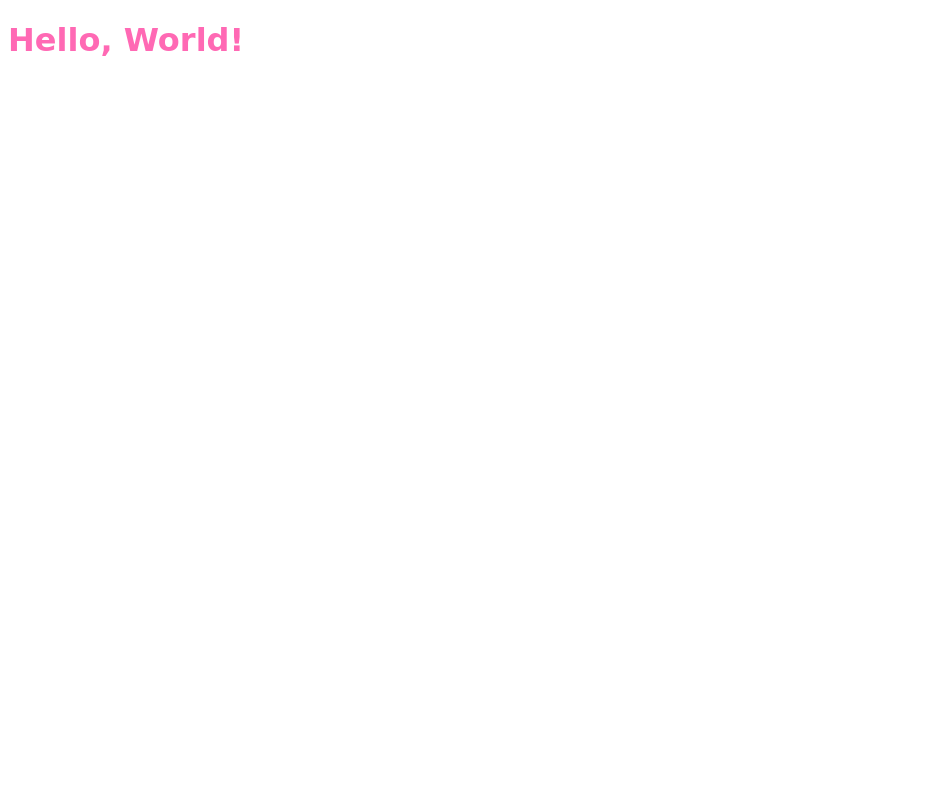
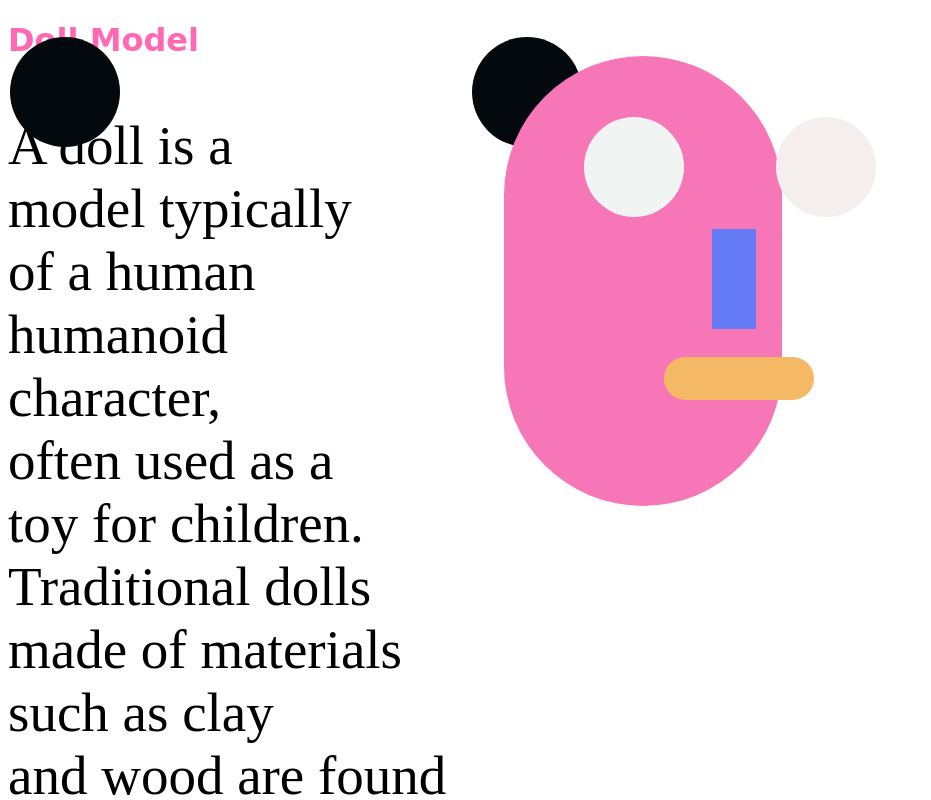
Before and after one commit to AshrafSharf/training-exercises-2023, a website built with Parcel: page day1-ex-positioning/index.html in a window 1280 px wide. Shown: the top 800 px of the page, without its empty margins (0-931 px from the left). Built offline with nearby package versions, Linux system fonts and the light colour scheme.

Commit message:
Position sticky task and relative task completed

```diff
--- a/day1-ex-positioning/index.html
+++ b/day1-ex-positioning/index.html
@@ -7,6 +7,36 @@
     <script type="module" src="./app.js"></script>
 </head>
 <body>
-    <h1>Hello, World!</h1>
+    <div class="doll">
+        <div class="round1"></div>
+        <div class="round2"></div>
+        <div class="round3"></div>
+        <div class="round4"></div>
+        <div class="round5"></div>
+        <div class="nose-block"></div>
+        <div class="mouth-block"></div>
+    </div>
+
+
+    <div class="doll-text-box">
+        <h1>Doll Model</h1>
+        <p class="doll-content">
+            A doll is a <br> model typically <br>of a human <br>
+             humanoid character,<br> often used as a <br>toy for children. <br>
+            Traditional dolls<br> made of materials <br>such as clay <br>and wood are found in the Americas, Asia, Africa and Europe. <br>
+            The earliest documented dolls go back to the
+            ancient civilizations of Egypt, Greece, and Rome.<br>
+             They have been made as crude, rudimentary playthings as well as elaborate art. <br>
+             Modern doll manufacturing has its
+             roots in Germany, from the 15th century.<br>
+              With industrialization and new
+              materials such as porcelain and plastic, <br>
+              dolls were increasingly mass-produced.
+               During the 20th century, dolls became increasingly popular as collectibles.
+        </p>
+    </div>
+
+
+
 </body>
 </html>
--- a/day1-ex-positioning/styles.css
+++ b/day1-ex-positioning/styles.css
@@ -2,3 +2,83 @@ h1 {
     color: hotpink;
     font-family: cursive;
 }
+
+.doll {
+    position: sticky;
+    top: 0;
+}
+
+.round1 {
+    background-color: rgb(4, 9, 13);
+    width: 110px;
+    height: 110px;
+    border-radius: 4rem;
+    position: absolute;
+    left: 29rem;
+    top: 1rem;
+}
+.round2 {
+    background-color: rgb(4, 9, 13);
+    width: 110px;
+    height: 110px;
+    border-radius: 4rem;
+    position: absolute;
+    right: 72rem;
+    top: 1rem;
+}
+.round3 {
+    background-color: rgb(247, 118, 183);
+    width: 22%;
+    height: 450px;
+    border-radius: 14rem;
+    position: absolute;
+    left: 31rem;
+    top: 35px;
+}
+
+.round4 {
+    background-color: rgb(240, 244, 243);
+    width: 100px;
+    height: 100px;
+    border-radius: 4rem;
+    position: absolute;
+    left: 36rem;
+    top: 6rem;
+}
+.round5 {
+    background-color: rgb(244, 239, 238);
+    width: 100px;
+    height: 100px;
+    border-radius: 4rem;
+    position: absolute;
+    left: 48rem;
+    top: 6rem;
+
+}
+
+.nose-block {
+    background-color: rgb(101, 123, 245);
+    width: 44px;
+    height: 100px;
+    position: absolute;
+    left: 44rem;
+    top: 13rem;
+}
+
+.mouth-block {
+    background-color: rgb(245, 185, 101);
+    width: 150px;
+    height: 43px;
+    border-radius: 4rem;
+    position: absolute;
+    left: 41rem;
+    top: 21rem;
+}
+
+.doll-content {
+    font-size: 55px;
+}
+
+.doll-text-box {
+    width: 35%;
+}
```
